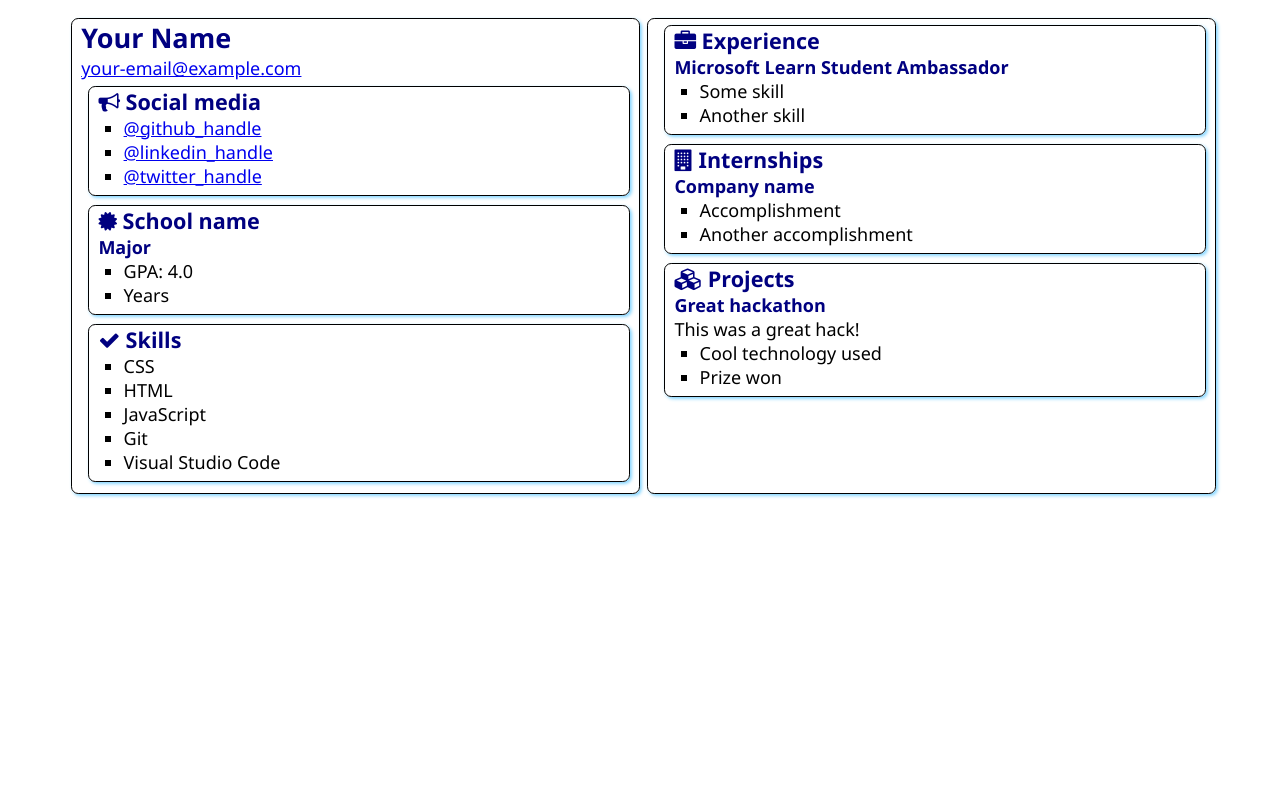
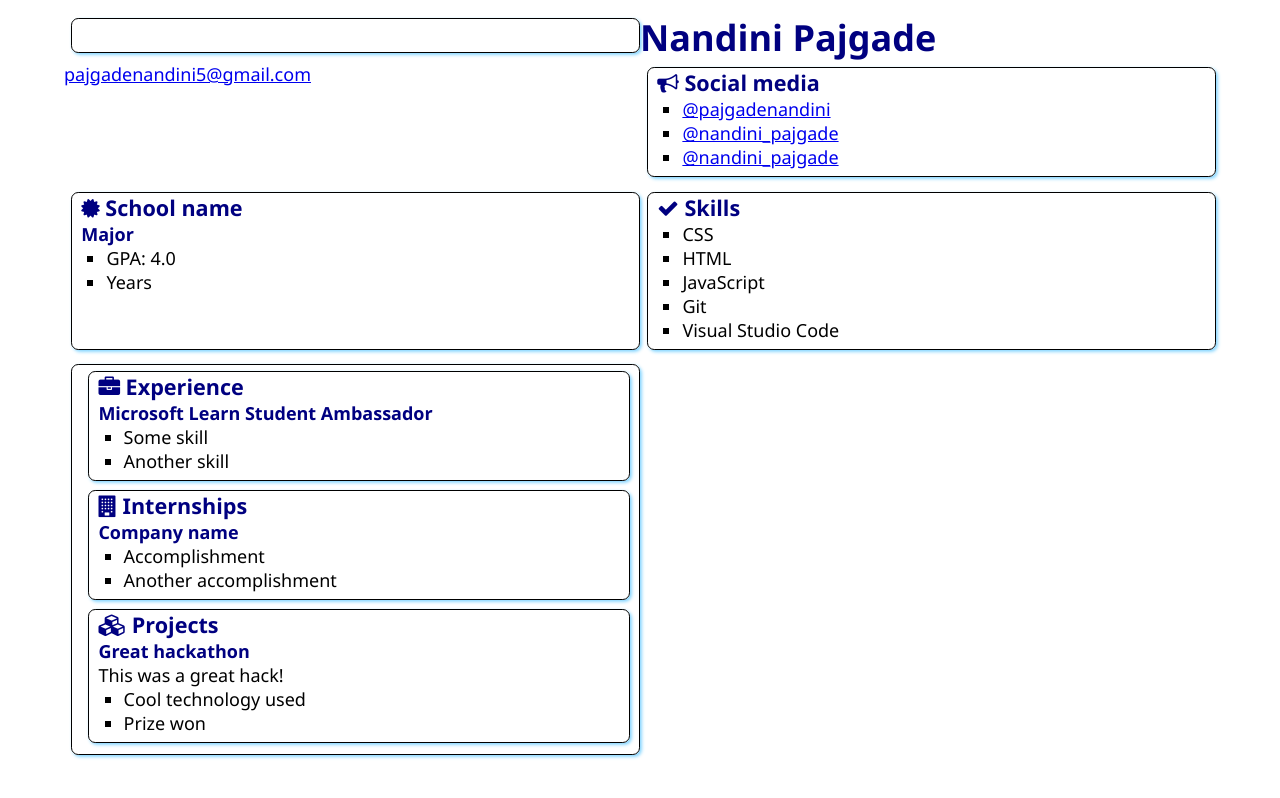
Before and after one commit to Pajgadenandini/SATechnicalOnboarding1, a plain HTML site: page src/index.html in a window 1280 px wide. Drawn offline with Linux system fonts and the light colour scheme.

Commit message:
Update index.html

```diff
--- a/src/index.html
+++ b/src/index.html
@@ -11,9 +11,9 @@
 </head>
 <body>
     <main>
-        <article class="box">
-            <h1>Your Name</h1>
-            <div><a href="mailto:your.email@example.com">your-email@example.com</a></div>
+        <article class="box"></article>
+            <h1>Nandini Pajgade</h1>
+            <div><a href="mailto:your.email@example.com">pajgadenandini5@gmail.com</a></div>
 
             <section class="box">
                 <h2>
@@ -21,9 +21,9 @@
                     Social media
                 </h2>
                 <ul>
-                    <li><a href="https://github.com/<handle>">@github_handle</a></li>
-                    <li><a href="https://linkedin.com/in/<handle>">@linkedin_handle</a></li>
-                    <li><a href="https://twitter.com/<handle>">@twitter_handle</a></li>
+                    <li><a href="https://github.com/<handle>">@pajgadenandini</a></li>
+                    <li><a href="https://linkedin.com/in/<handle>">@nandini_pajgade</a></li>
+                    <li><a href="https://twitter.com/<handle>">@nandini_pajgade</a></li>
                 </ul>
             </section>
 
```
